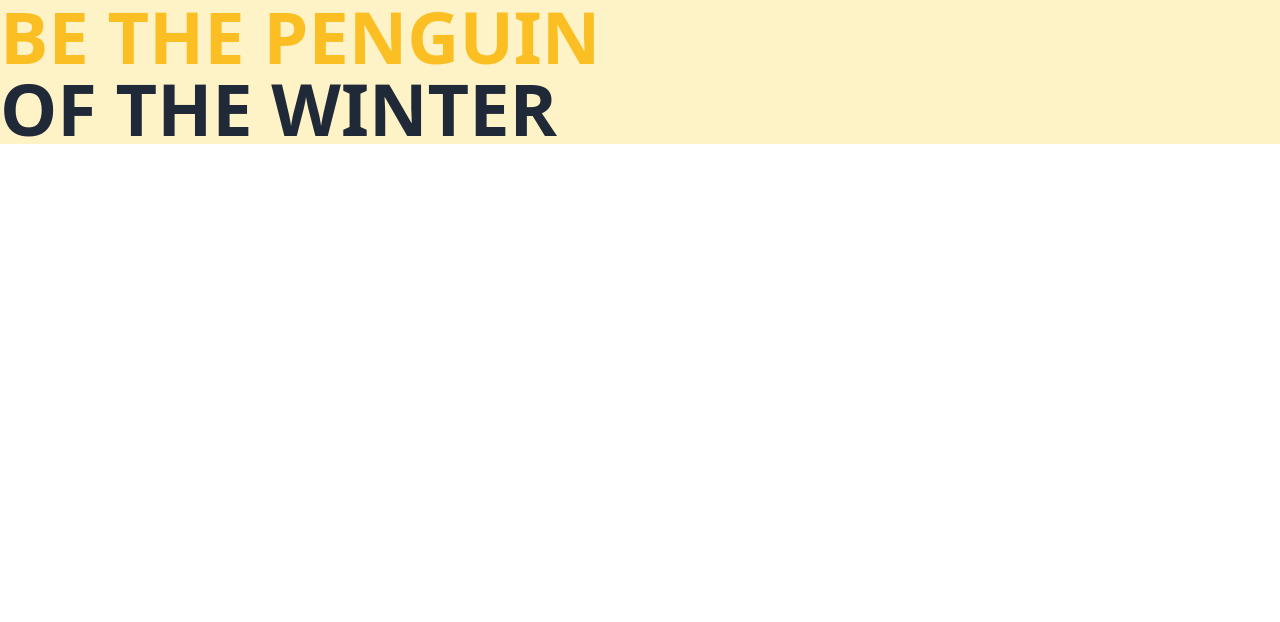
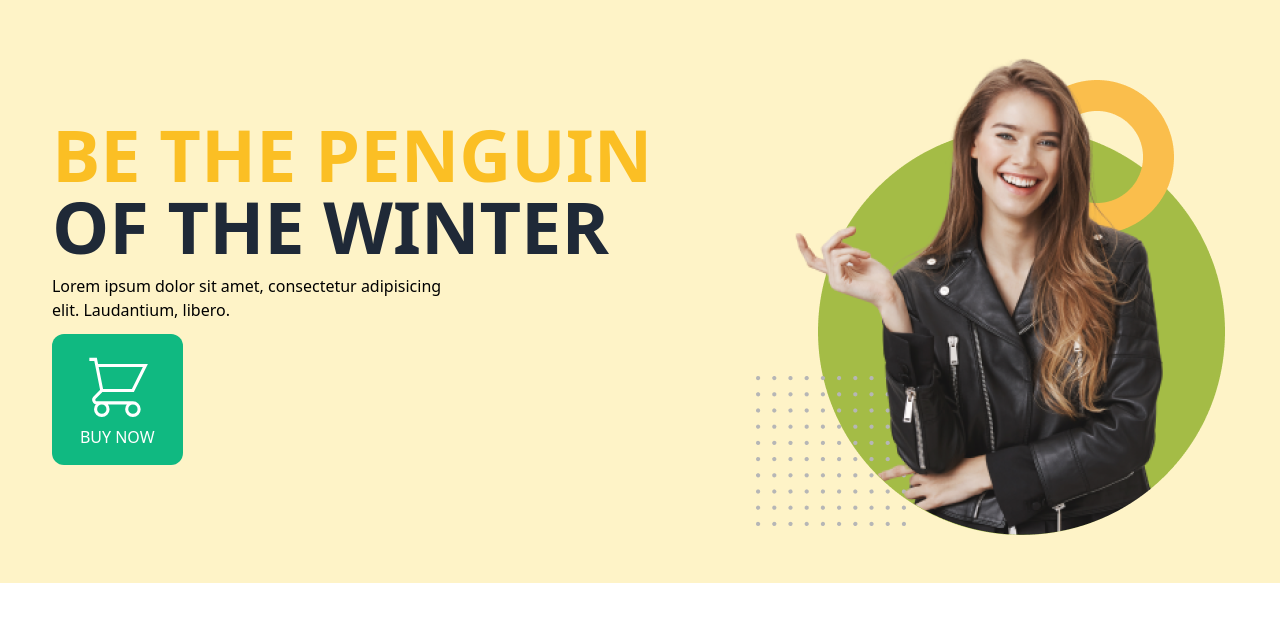
Before and after one commit to asifhossain2k20/penguin-ecommerce-tailwindCss, a plain HTML site: page index.html in a window 1280 px wide. Drawn offline with nearby package versions, Linux system fonts and the light colour scheme.

Commit message:
header Section

```diff
--- a/index.html
+++ b/index.html
@@ -10,9 +10,22 @@
 </head>
 <body>
     <header class="bg-yellow-100">
-        <h1 class="text-7xl font-bold uppercase"><span class="text-yellow-400">
-            Be The Penguin
-        </span><br> <span class="text-gray-800">of The Winter</span></h1>
+       <section class="flex items-center justify-around py-12">
+           <div class="space-y-3">
+            <h1 class="text-7xl font-bold uppercase"><span class="text-yellow-400">
+                Be The Penguin
+            </span><br> <span class="text-gray-800">of The Winter</span></h1>
+            <p class="w-2/3">Lorem ipsum dolor sit amet, consectetur adipisicing elit. Laudantium, libero.</p>
+            <button class="text-white uppercase px-7 py-4 bg-green-500 rounded-xl font-medium">
+                <svg xmlns="http://www.w3.org/2000/svg" className="h-6 w-6 inline" fill="none" viewBox="0 0 24 24" stroke="currentColor" strokeWidth={2}>
+                    <path strokeLinecap="round" strokeLinejoin="round" d="M3 3h2l.4 2M7 13h10l4-8H5.4M7 13L5.4 5M7 13l-2.293 2.293c-.63.63-.184 1.707.707 1.707H17m0 0a2 2 0 100 4 2 2 0 000-4zm-8 2a2 2 0 11-4 0 2 2 0 014 0z" />
+                  </svg>
+                Buy Now</button>
+           </div>
+           <div>
+               <img src="images/model.png" alt="">
+           </div>
+       </section>
     </header>
     <menu>
 
```
